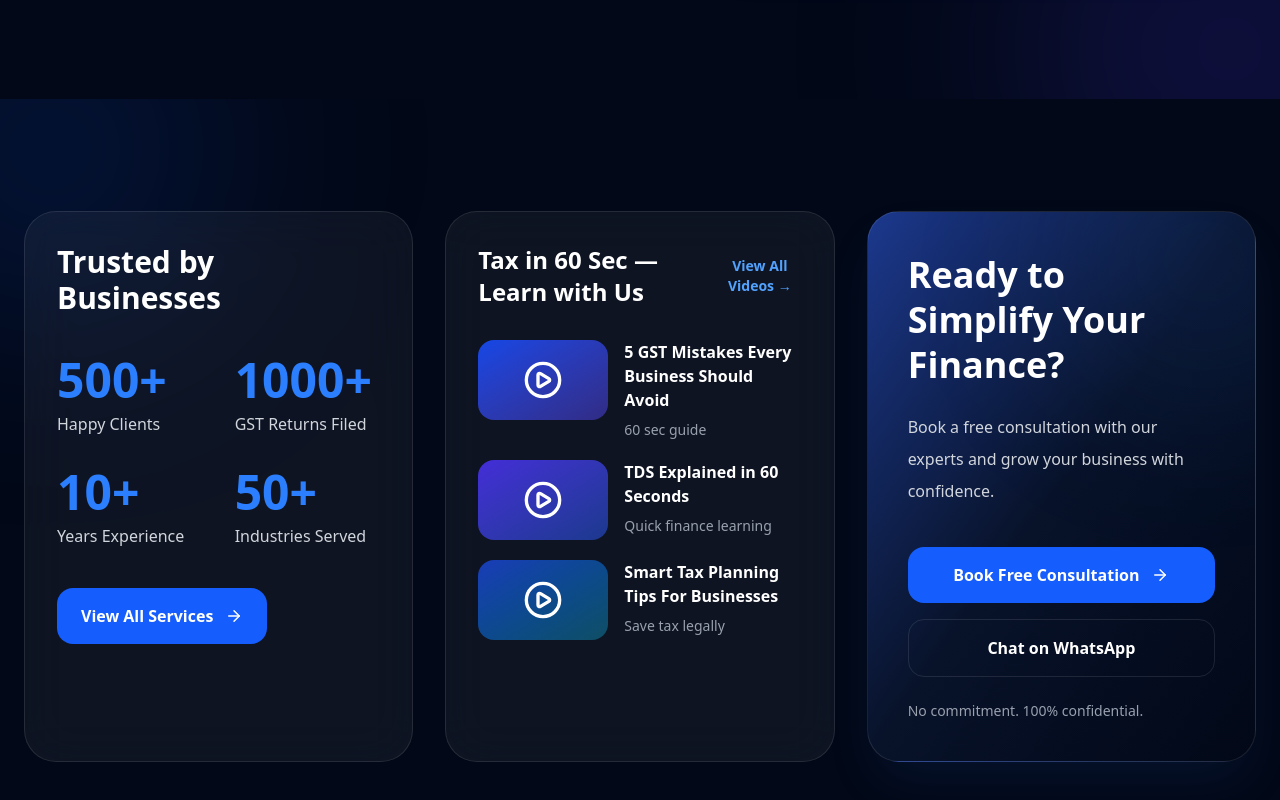
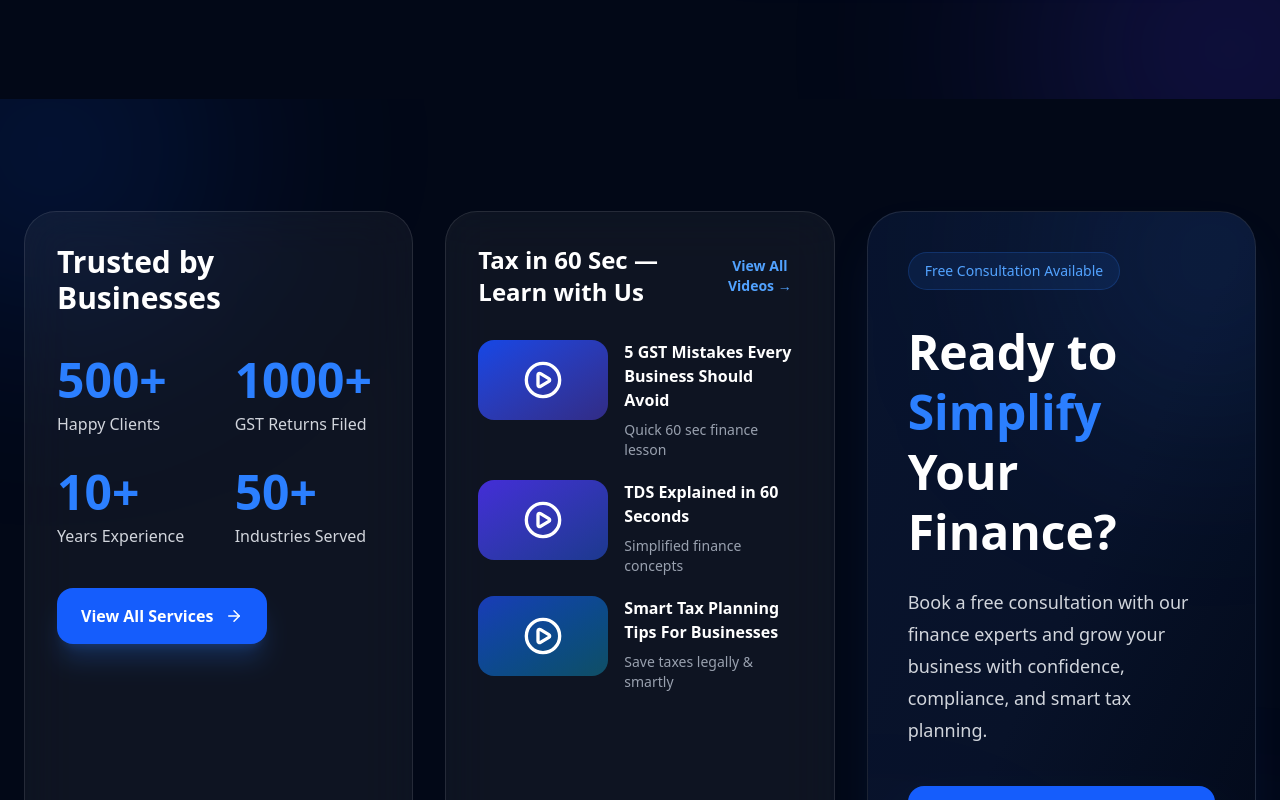
Before and after one commit to nithinreddyavula/taxin60sec, a Next.js app: page / in a window 1280 px wide. Shown: the part 3760-4560 px from the top of the page. Built offline with nearby package versions, Linux system fonts and the light colour scheme.

Commit message:
premium stats design

```diff
--- a/sections/Stats.tsx
+++ b/sections/Stats.tsx
@@ -15,6 +15,8 @@ export default function Stats() {
       <div className="absolute inset-0 overflow-hidden">
 
         <div className="absolute top-[-100px] left-[-100px] w-[300px] h-[300px] bg-blue-600/20 blur-[120px] rounded-full" />
+
+        <div className="absolute bottom-[-100px] right-[-100px] w-[300px] h-[300px] bg-indigo-600/20 blur-[120px] rounded-full" />
 
       </div>
 
@@ -99,7 +101,8 @@ export default function Stats() {
 
             </div>
 
-            <button className="mt-10 px-6 py-4 rounded-2xl bg-blue-600 hover:bg-blue-500 transition text-white font-semibold flex items-center gap-3">
+            {/* BUTTON */}
+            <button className="mt-10 px-6 py-4 rounded-2xl bg-blue-600 hover:bg-blue-500 transition text-white font-semibold flex items-center gap-3 shadow-xl shadow-blue-500/20">
 
               View All Services
 
@@ -110,7 +113,7 @@ export default function Stats() {
           </div>
 
           {/* CENTER VIDEOS */}
-          <div className="bg-white/5 border border-white/10 backdrop-blur-xl rounded-[32px] p-8 lg:col-span-1">
+          <div className="bg-white/5 border border-white/10 backdrop-blur-xl rounded-[32px] p-8">
 
             <div className="flex items-center justify-between">
 
@@ -128,13 +131,13 @@ export default function Stats() {
 
             </div>
 
-            {/* VIDEOS */}
+            {/* VIDEO LIST */}
             <div className="mt-8 space-y-5">
 
-              {/* VIDEO 1 */}
-              <div className="group flex gap-4">
+              {/* VIDEO */}
+              <div className="flex gap-4 group">
 
-                <div className="relative min-w-[130px] h-[80px] rounded-2xl overflow-hidden bg-gradient-to-br from-blue-700 to-indigo-900 flex items-center justify-center">
+                <div className="min-w-[130px] h-[80px] rounded-2xl bg-gradient-to-br from-blue-700 to-indigo-900 flex items-center justify-center relative overflow-hidden">
 
                   <PlayCircle
                     size={40}
@@ -153,7 +156,7 @@ export default function Stats() {
 
                   <p className="text-gray-400 text-sm mt-2">
 
-                    60 sec guide
+                    Quick 60 sec finance lesson
 
                   </p>
 
@@ -161,10 +164,10 @@ export default function Stats() {
 
               </div>
 
-              {/* VIDEO 2 */}
-              <div className="group flex gap-4">
+              {/* VIDEO */}
+              <div className="flex gap-4 group">
 
-                <div className="relative min-w-[130px] h-[80px] rounded-2xl overflow-hidden bg-gradient-to-br from-indigo-700 to-blue-900 flex items-center justify-center">
+                <div className="min-w-[130px] h-[80px] rounded-2xl bg-gradient-to-br from-indigo-700 to-blue-900 flex items-center justify-center relative overflow-hidden">
 
                   <PlayCircle
                     size={40}
@@ -183,7 +186,7 @@ export default function Stats() {
 
                   <p className="text-gray-400 text-sm mt-2">
 
-                    Quick finance learning
+                    Simplified finance concepts
 
                   </p>
 
@@ -191,10 +194,10 @@ export default function Stats() {
 
               </div>
 
-              {/* VIDEO 3 */}
-              <div className="group flex gap-4">
+              {/* VIDEO */}
+              <div className="flex gap-4 group">
 
-                <div className="relative min-w-[130px] h-[80px] rounded-2xl overflow-hidden bg-gradient-to-br from-blue-800 to-cyan-900 flex items-center justify-center">
+                <div className="min-w-[130px] h-[80px] rounded-2xl bg-gradient-to-br from-blue-800 to-cyan-900 flex items-center justify-center relative overflow-hidden">
 
                   <PlayCircle
                     size={40}
@@ -213,7 +216,7 @@ export default function Stats() {
 
                   <p className="text-gray-400 text-sm mt-2">
 
-                    Save tax legally
+                    Save taxes legally & smartly
 
                   </p>
 
@@ -226,32 +229,52 @@ export default function Stats() {
           </div>
 
           {/* RIGHT CTA */}
-          <div className="relative overflow-hidden rounded-[32px] border border-white/10 bg-gradient-to-br from-blue-900 via-[#081229] to-[#020817] p-10 shadow-2xl shadow-blue-500/10">
+          <div className="relative overflow-hidden rounded-[36px] border border-white/10 bg-gradient-to-br from-[#08142e] via-[#081229] to-[#020817] p-10 shadow-2xl shadow-blue-500/10 min-h-[420px] flex flex-col justify-between">
 
             {/* GLOW */}
-            <div className="absolute top-[-50px] right-[-50px] w-[200px] h-[200px] bg-blue-500/20 blur-[100px] rounded-full" />
+            <div className="absolute top-[-80px] right-[-80px] w-[250px] h-[250px] bg-blue-500/20 blur-[120px] rounded-full" />
+
+            <div className="absolute bottom-[-100px] left-[-100px] w-[220px] h-[220px] bg-indigo-500/10 blur-[100px] rounded-full" />
 
             <div className="relative z-10">
 
-              <h2 className="text-4xl font-bold text-white leading-tight">
+              {/* TAG */}
+              <div className="inline-flex px-4 py-2 rounded-full border border-blue-500/20 bg-blue-500/10 text-blue-400 text-sm font-medium">
 
-                Ready to Simplify Your Finance?
+                Free Consultation Available
+
+              </div>
+
+              {/* TITLE */}
+              <h2 className="mt-8 text-5xl font-bold text-white leading-tight">
+
+                Ready to
+                <span className="text-blue-500">
+                  {" "}Simplify
+                </span>
+
+                <br />
+
+                Your Finance?
 
               </h2>
 
-              <p className="mt-6 text-gray-300 leading-8">
+              {/* DESC */}
+              <p className="mt-6 text-gray-300 leading-8 text-lg">
 
-                Book a free consultation with our experts
-                and grow your business with confidence.
+                Book a free consultation with our finance experts
+                and grow your business with confidence,
+                compliance, and smart tax planning.
 
               </p>
 
               {/* BUTTONS */}
               <div className="mt-10 space-y-4">
 
+                {/* BTN */}
                 <a
                   href="/#contact"
-                  className="w-full flex items-center justify-center gap-3 px-6 py-4 rounded-2xl bg-blue-600 hover:bg-blue-500 transition text-white font-semibold"
+                  className="w-full flex items-center justify-center gap-3 px-6 py-4 rounded-2xl bg-blue-600 hover:bg-blue-500 transition text-white font-semibold shadow-2xl shadow-blue-500/20"
                 >
 
                   Book Free Consultation
@@ -260,6 +283,7 @@ export default function Stats() {
 
                 </a>
 
+                {/* BTN */}
                 <a
                   href="https://wa.me/917013734079"
                   target="_blank"
@@ -272,9 +296,10 @@ export default function Stats() {
 
               </div>
 
+              {/* FOOTER */}
               <p className="mt-6 text-sm text-gray-400">
 
-                No commitment. 100% confidential.
+                No commitment • 100% confidential • Fast response
 
               </p>
 
```
